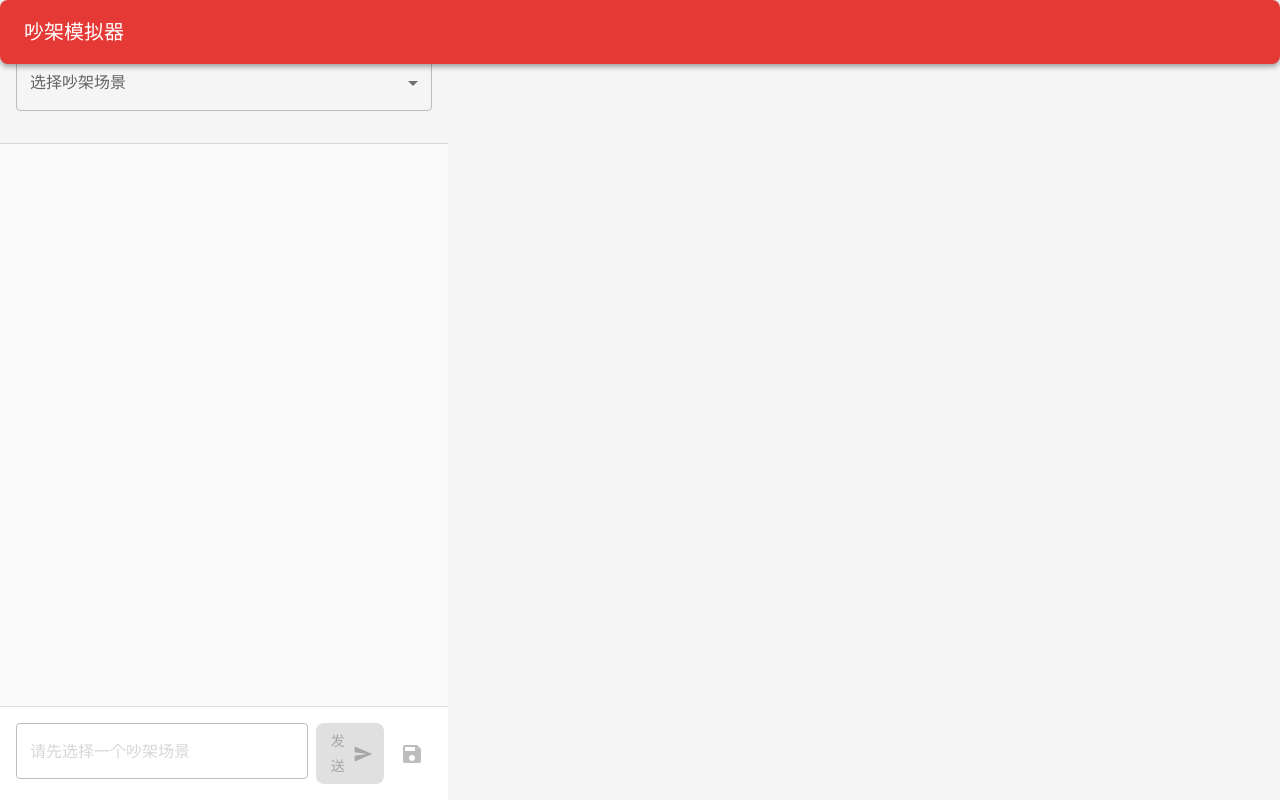
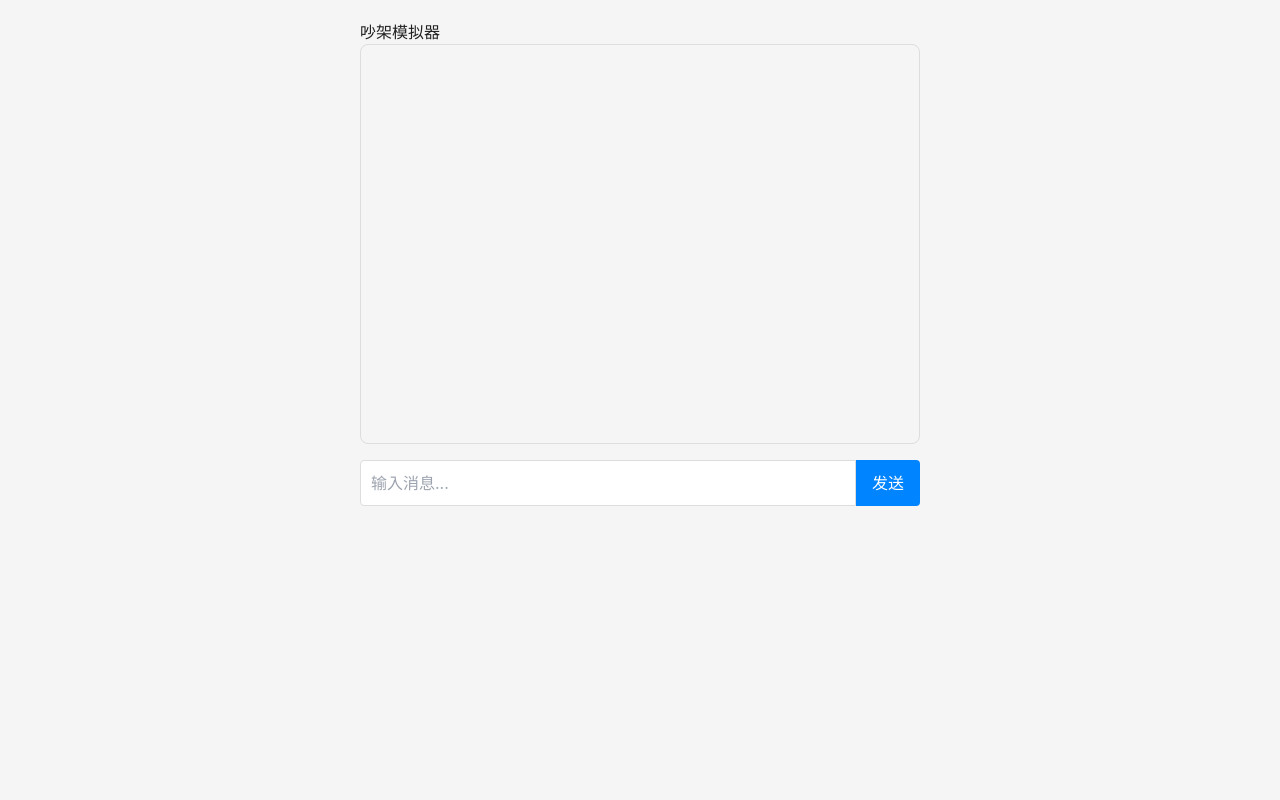
Before and after one commit to KS1011-xam/argument-simulator, a Next.js app: page / in a window 1280 px wide. Built offline with nearby package versions, Linux system fonts and the light colour scheme.

Commit message:
Update index.js

```diff
--- a/src/pages/index.js
+++ b/src/pages/index.js
@@ -1,51 +1,117 @@
-import React from 'react';
-import ChatInterface from '../components/Chat/ChatInterface';
-import { Box, AppBar, Toolbar, Typography, Button } from '@mui/material';
-import { useAuth } from '../contexts/AuthContext';
-import { signOut } from 'firebase/auth';
-import { auth } from '../firebase/config';
-import { useRouter } from 'next/router';
+import { useState } from 'react';
 
-export default function Home() {
-  const { currentUser } = useAuth();
-  const router = useRouter();
+export default function HomePage() {
+  const [input, setInput] = useState('');
+  const [messages, setMessages] = useState([]);
+  const [loading, setLoading] = useState(false);
 
-  const handleLogout = async () => {
+  async function handleSend(e) {
+    e.preventDefault();
+    if (!input.trim()) return;
+
+    // 添加用户消息
+    setMessages(prev => [...prev, { role: 'user', content: input }]);
+    setLoading(true);
+
     try {
-      await signOut(auth);
-      // AuthContext会处理重定向
+      // 调用API
+      const response = await fetch('/api/chat', {
+        method: 'POST',
+        headers: { 'Content-Type': 'application/json' },
+        body: JSON.stringify({ message: input })
+      });
+
+      const data = await response.json();
+
+      // 添加AI回复
+      setMessages(prev => [...prev, {
+        role: 'assistant',
+        content: data.reply || '无回复'
+      }]);
     } catch (error) {
-      console.error('登出错误:', error);
+      console.error('错误:', error);
+      setMessages(prev => [...prev, {
+        role: 'assistant',
+        content: '发生错误，请重试。'
+      }]);
+    } finally {
+      setLoading(false);
+      setInput('');
     }
-  };
-
-  const goToHistory = () => {
-    router.push('/history');
-  };
+  }
 
   return (
-    <Box sx={{ flexGrow: 1, height: '100vh', display: 'flex', flexDirection: 'column' }}>
-      <AppBar position="static">
-        <Toolbar>
-          <Typography variant="h6" component="div" sx={{ flexGrow: 1 }}>
-            吵架模拟器
-          </Typography>
-          {currentUser && (
-            <>
-              <Button color="inherit" onClick={goToHistory}>
-                历史记录
-              </Button>
-              <Button color="inherit" onClick={handleLogout}>
-                退出登录
-              </Button>
-            </>
-          )}
-        </Toolbar>
-      </AppBar>
+    <div style={{ maxWidth: '600px', margin: '0 auto', padding: '20px' }}>
+      <h1>吵架模拟器</h1>
 
-      <Box sx={{ flexGrow: 1, display: 'flex', overflow: 'hidden' }}>
-        <ChatInterface />
-      </Box>
-    </Box>
+      <div style={{
+        border: '1px solid #ddd',
+        borderRadius: '8px',
+        height: '400px',
+        overflowY: 'auto',
+        padding: '16px',
+        marginBottom: '16px'
+      }}>
+        {messages.map((msg, index) => (
+          <div key={index} style={{
+            marginBottom: '12px',
+            textAlign: msg.role === 'user' ? 'right' : 'left',
+          }}>
+            <div style={{
+              display: 'inline-block',
+              padding: '8px 12px',
+              borderRadius: '12px',
+              backgroundColor: msg.role === 'user' ? '#0084ff' : '#f0f0f0',
+              color: msg.role === 'user' ? 'white' : 'black',
+              maxWidth: '80%'
+            }}>
+              {msg.content}
+            </div>
+          </div>
+        ))}
+
+        {loading && (
+          <div style={{ textAlign: 'left', marginBottom: '12px' }}>
+            <div style={{
+              display: 'inline-block',
+              padding: '8px 12px',
+              borderRadius: '12px',
+              backgroundColor: '#f0f0f0',
+            }}>
+              正在思考...
+            </div>
+          </div>
+        )}
+      </div>
+
+      <form onSubmit={handleSend} style={{ display: 'flex' }}>
+        <input
+          type="text"
+          value={input}
+          onChange={e => setInput(e.target.value)}
+          placeholder="输入消息..."
+          style={{
+            flex: 1,
+            padding: '10px',
+            borderRadius: '4px 0 0 4px',
+            border: '1px solid #ddd',
+          }}
+        />
+        <button
+          type="submit"
+          disabled={loading}
+          style={{
+            padding: '10px 16px',
+            backgroundColor: '#0084ff',
+            color: 'white',
+            border: 'none',
+            borderRadius: '0 4px 4px 0',
+            cursor: loading ? 'not-allowed' : 'pointer'
+          }}
+        >
+          发送
+        </button>
+      </form>
+    </div>
   );
 }
```
